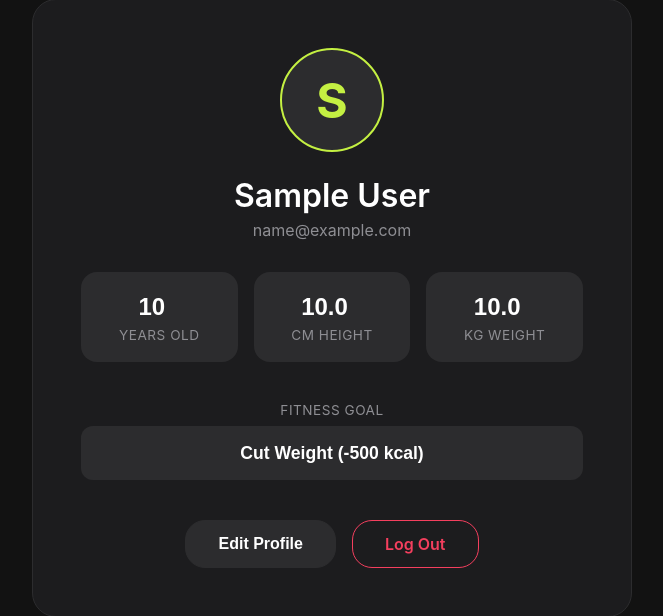
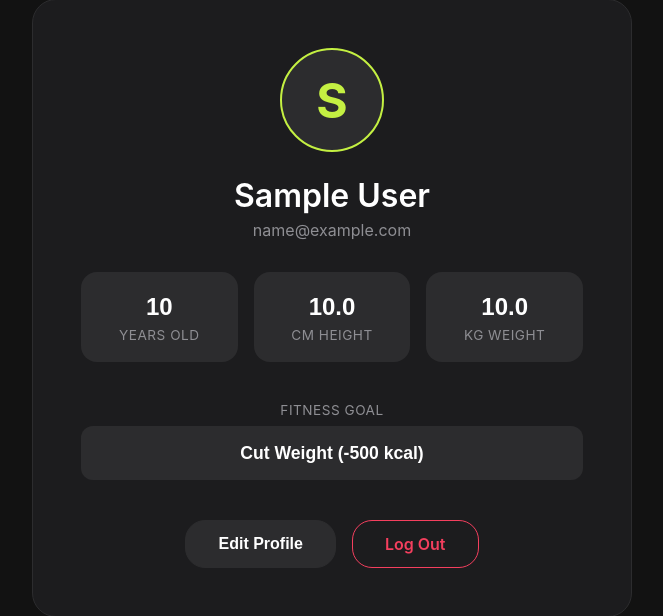
Before and after one commit to akhil-preman/Nutritrack, a Flask app: page /profile in a window 1280 px wide. Shown: the part 145-761 px from the top of the page, without its empty margins (308-971 px from the left). Run offline with Flask 3, Linux system fonts and the light colour scheme; the visitor is signed in with stand-in values (Sample User, id 1); tables that the repository leaves empty hold one stand-in row (values such as "Sample post").

Commit message:
style: Improve Profile page Edit UI
- Permanently disabled native number spinners on the Profile page to fix centering and overlap issues.
- Upgraded the active input state to feature a full border and soft neon glow, replacing the basic underline.
- Expanded the disabled CSS rules to apply globally across the profile page.

```diff
--- a/templates/profile.html
+++ b/templates/profile.html
@@ -60,7 +60,7 @@
         }
 
         /* Edit state styling */
-        .detail-box input:not(:disabled) { border-bottom: 2px solid var(--primary-color); background: rgba(255,255,255,0.05); }
+        .detail-box input:not(:disabled) { border: 1px solid var(--primary-color); background: var(--bg-color); box-shadow: 0 0 10px rgba(196, 240, 66, 0.2); }
         .detail-box input:not(:disabled):focus { background: rgba(196, 240, 66, 0.1); }
 
         .detail-box span { color: var(--text-muted); font-size: 0.85rem; text-transform: uppercase; letter-spacing: 0.5px; }
@@ -109,7 +109,7 @@
 
 
         /* Disabled States (Read-Only Mode) */
-        .form-group input:disabled, .form-group select:disabled, #inp-goal:disabled {
+        input:disabled, select:disabled {
             background-image: none !important; /* Hide dropdown arrow */
             -webkit-appearance: none;
             -moz-appearance: none;
@@ -118,12 +118,19 @@
             cursor: default;
         }
 
-        /* Hide number spinners on disabled */
-        .form-group input[type=number]:disabled::-webkit-inner-spin-button,
-        .form-group input[type=number]:disabled::-webkit-outer-spin-button {
+
+        /* Hide all number spinners completely */
+        input[type=number]::-webkit-inner-spin-button,
+        input[type=number]::-webkit-outer-spin-button {
             -webkit-appearance: none;
             margin: 0;
         }
+        input[type=number] {
+            -moz-appearance: textfield;
+        }
+
+        /* Hide number spinners on disabled */
+
 
     </style>
 </head>
```
